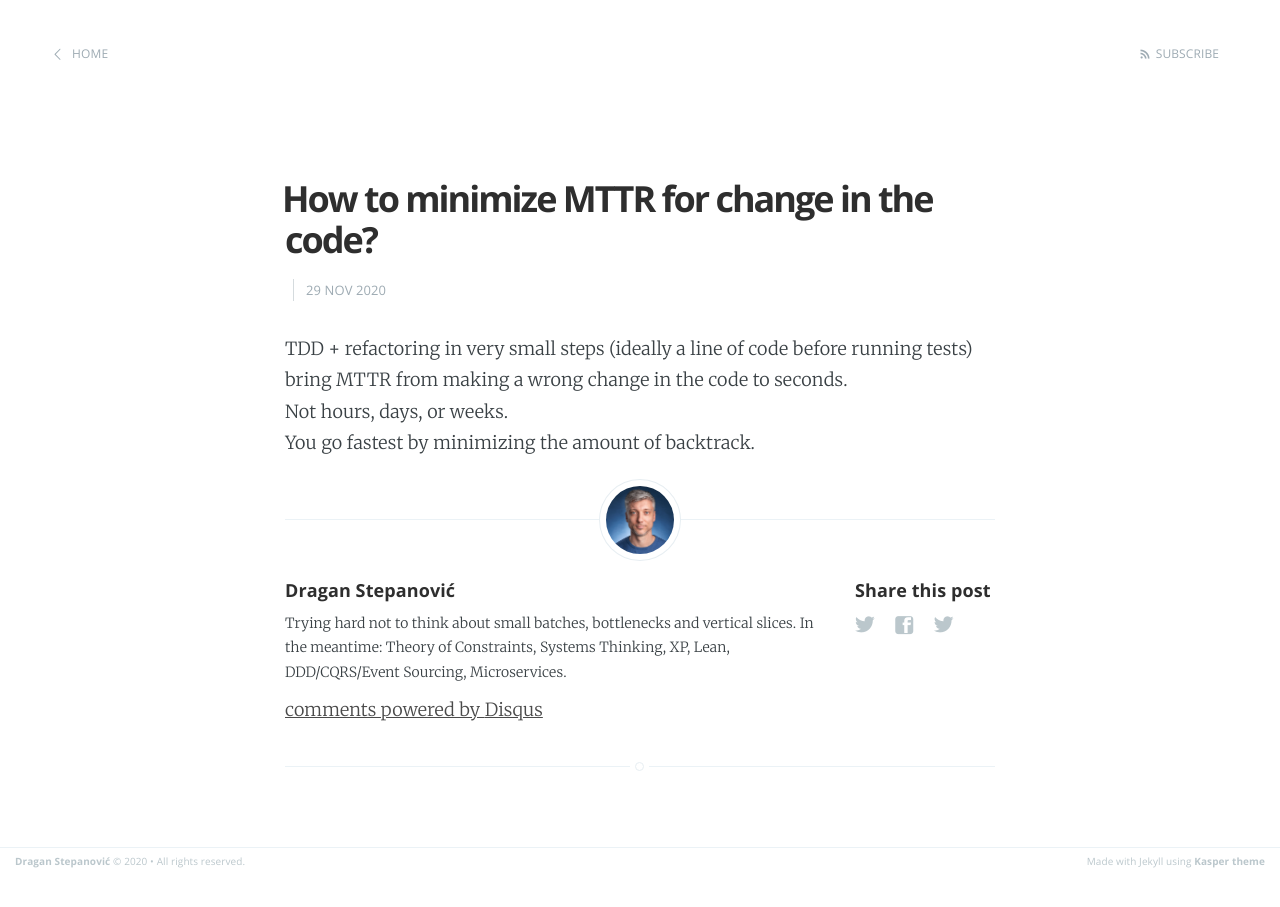
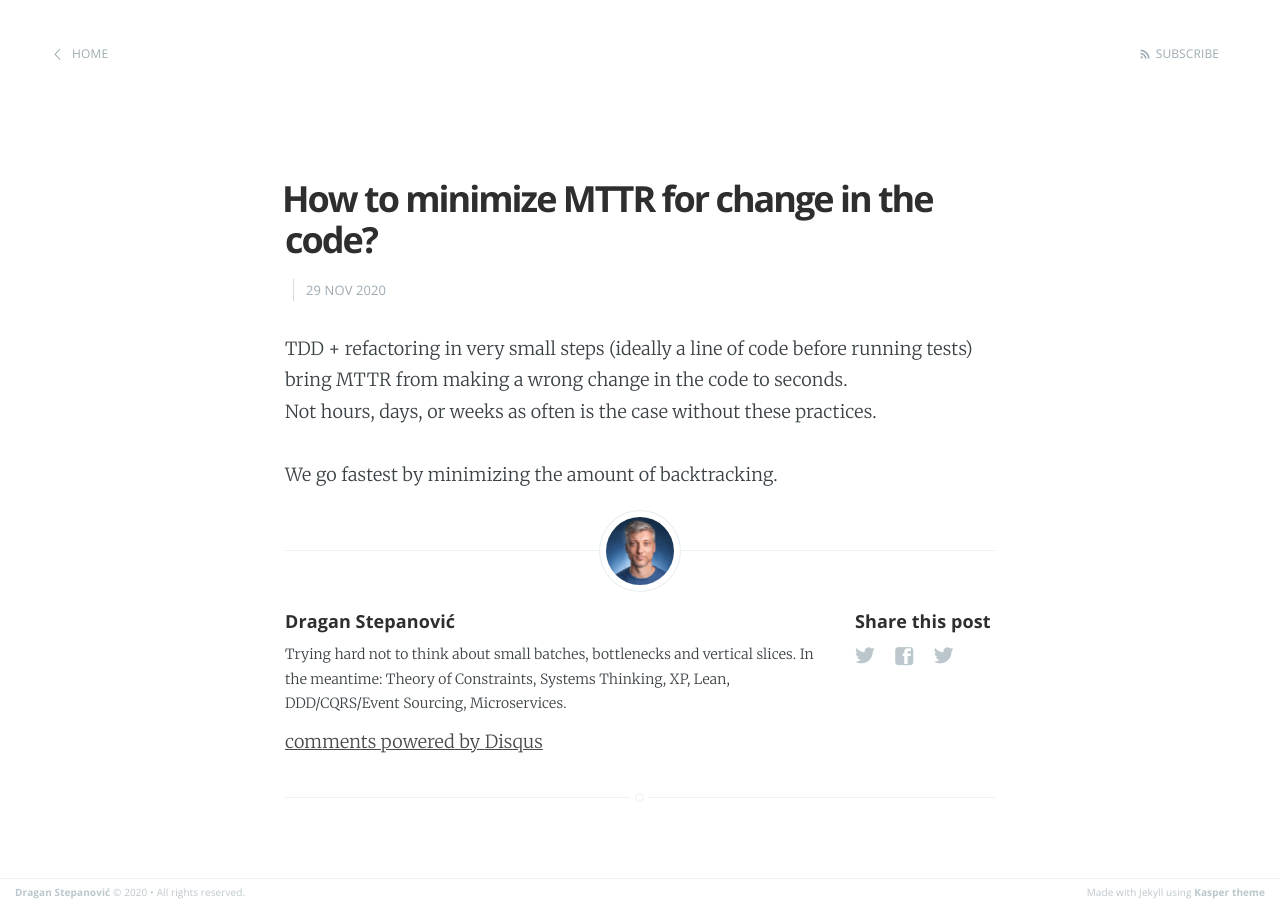
Before and after one commit to dragan-stepanovic/dragan-stepanovic.github.io, a Jekyll site: the page built from _posts/2020-11-29-mttr-for-code-change.md, in a window 1280 px wide. Built offline with Jekyll 4.4.1, drawn with Linux system fonts in a browser that asks for light colours; our own code applies the rules of GitHub Pages for plain Markdown files; comment, search, counter and statistics services are not loaded.

Commit message:
Update 2020-11-29-mttr-for-code-change.md

```diff
--- a/_posts/2020-11-29-mttr-for-code-change.md
+++ b/_posts/2020-11-29-mttr-for-code-change.md
@@ -3,5 +3,6 @@ title: How to minimize MTTR for change in the code?
 ---
 
 TDD + refactoring in very small steps (ideally a line of code before running tests) bring MTTR from making a wrong change in the code to seconds.
-Not hours, days, or weeks.
-You go fastest by minimizing the amount of backtrack.
+Not hours, days, or weeks as often is the case without these practices.
+
+We go fastest by minimizing the amount of backtracking.
```
